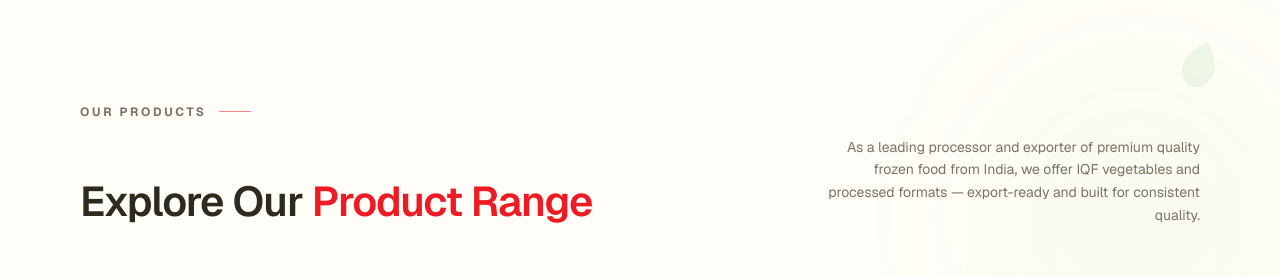
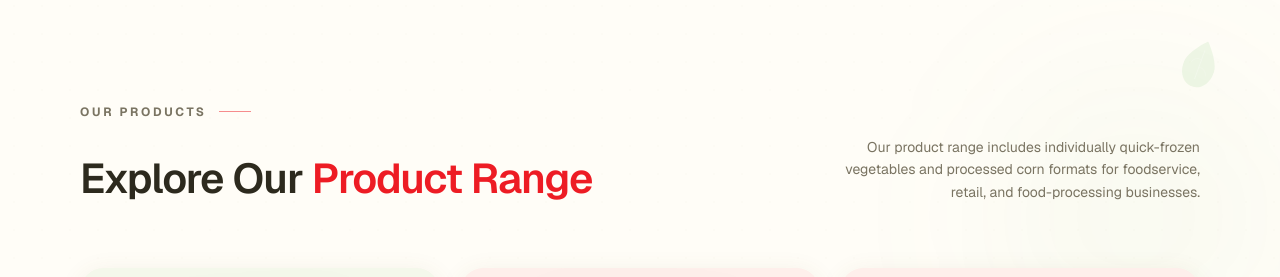
Before and after one commit to pushkaraj23/Brk_agro, a Next.js app: page / in a window 1280 px wide. Shown: the part 1960-2237 px from the top of the page. Built offline with nearby package versions, Linux system fonts and the light colour scheme.

Commit message:
Update ProductsBrief.tsx
Reduce repeated SEO wording in products section

```diff
--- a/components/sections/home/ProductsBrief.tsx
+++ b/components/sections/home/ProductsBrief.tsx
@@ -73,7 +73,7 @@ export function ProductsBrief() {
               <span className="text-brand-red">Product Range</span>
             </h2>
             <p className="max-w-sm text-sm leading-relaxed text-text-muted sm:text-right">
-              As a leading processor and exporter of premium quality frozen food from India, we offer IQF vegetables and processed formats — export-ready and built for consistent quality.
+              Our product range includes individually quick-frozen vegetables and processed corn formats for foodservice, retail, and food-processing businesses.
             </p>
           </div>
         </motion.div>
```
